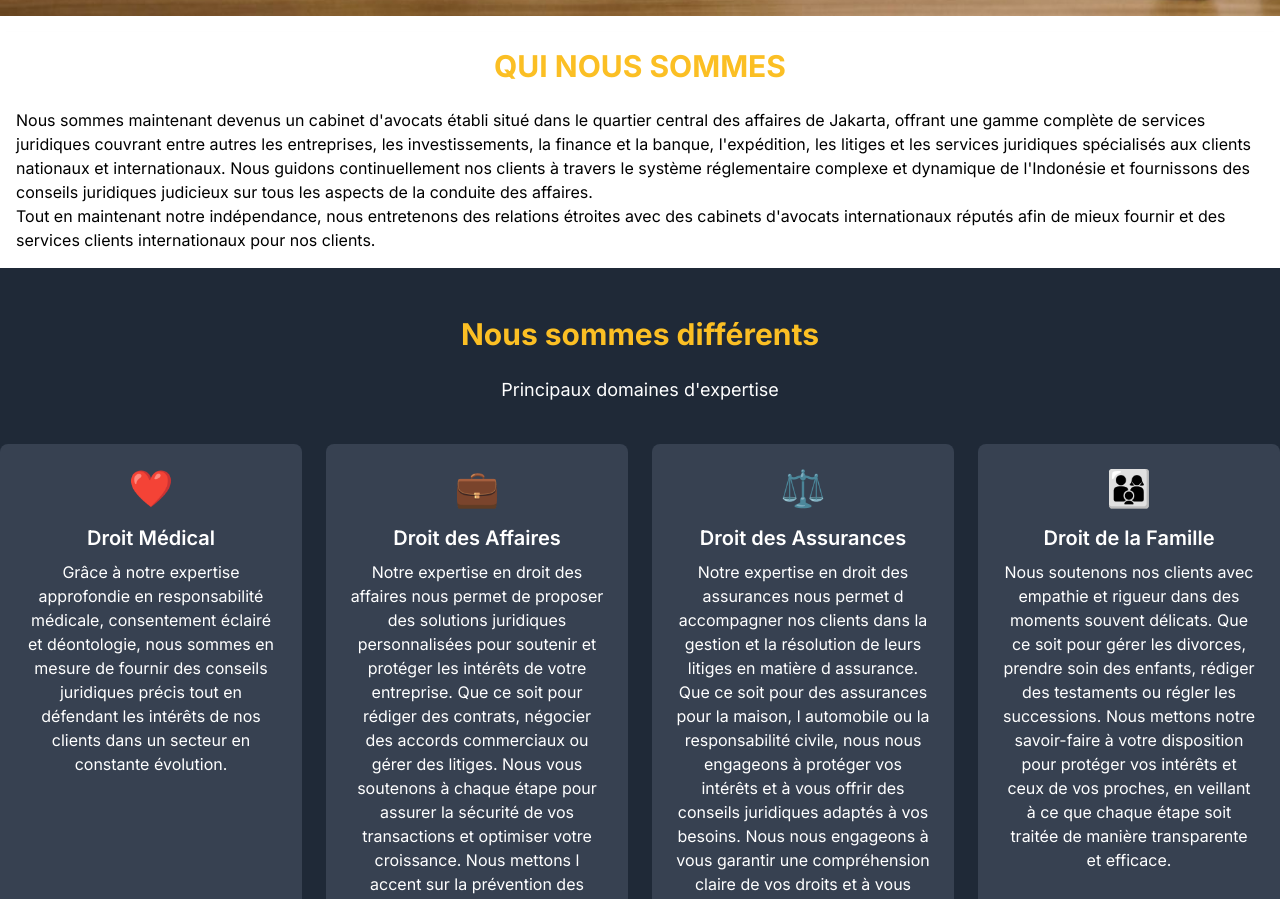
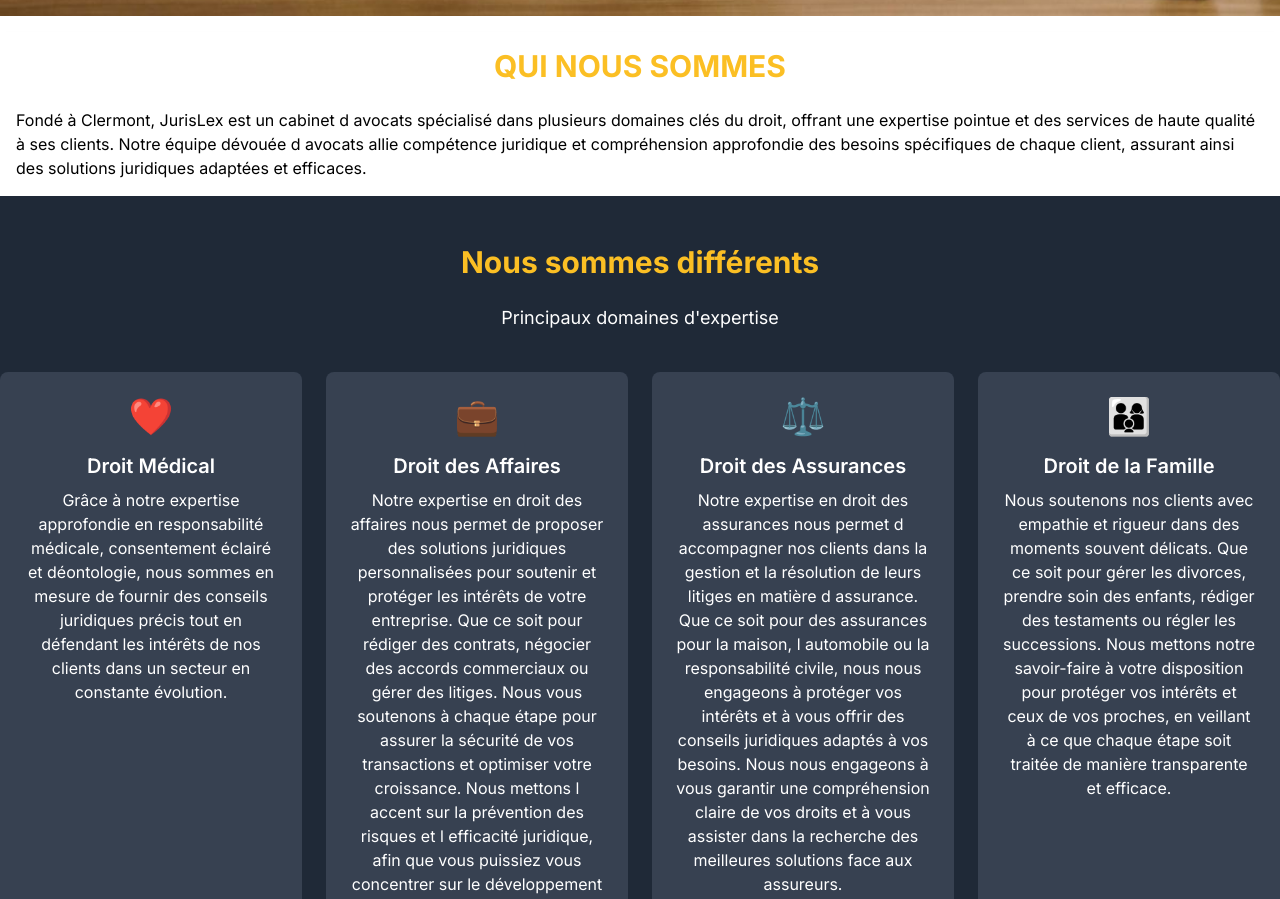
Before and after one commit to Princeaman007/lawyer, a Next.js app: page / in a window 1280 px wide. Shown: the part 916-1815 px from the top of the page. Built offline with nearby package versions, Linux system fonts and the light colour scheme.

Commit message:
about us

```diff
--- a/components/about.tsx
+++ b/components/about.tsx
@@ -8,11 +8,7 @@
       <div className="mx-4">
         <h2 className="text-center text-3xl font-bold mb-6 text-amber-400 mb-4">QUI NOUS SOMMES</h2>
         <p>
-            {`Nous sommes maintenant devenus un cabinet d'avocats établi situé dans le quartier central des affaires de Jakarta, offrant une gamme complète de services juridiques couvrant entre autres les entreprises, les investissements, la finance et la banque, l'expédition, les litiges et les services juridiques spécialisés aux clients nationaux et internationaux. Nous guidons continuellement nos clients à travers le système réglementaire complexe et dynamique de l'Indonésie et fournissons des conseils juridiques judicieux sur tous les aspects de la conduite des affaires.`}
-        <br/>
-        </p>
-        <p>
-            {`Tout en maintenant notre indépendance, nous entretenons des relations étroites avec des cabinets d'avocats internationaux réputés afin de mieux fournir et des services clients internationaux pour nos clients.`}
+        Fondé à Clermont, JurisLex est un cabinet d avocats spécialisé dans plusieurs domaines clés du droit, offrant une expertise pointue et des services de haute qualité à ses clients. Notre équipe dévouée d avocats allie compétence juridique et compréhension approfondie des besoins spécifiques de chaque client, assurant ainsi des solutions juridiques adaptées et efficaces.
         </p>
       </div>
     </div>
```
